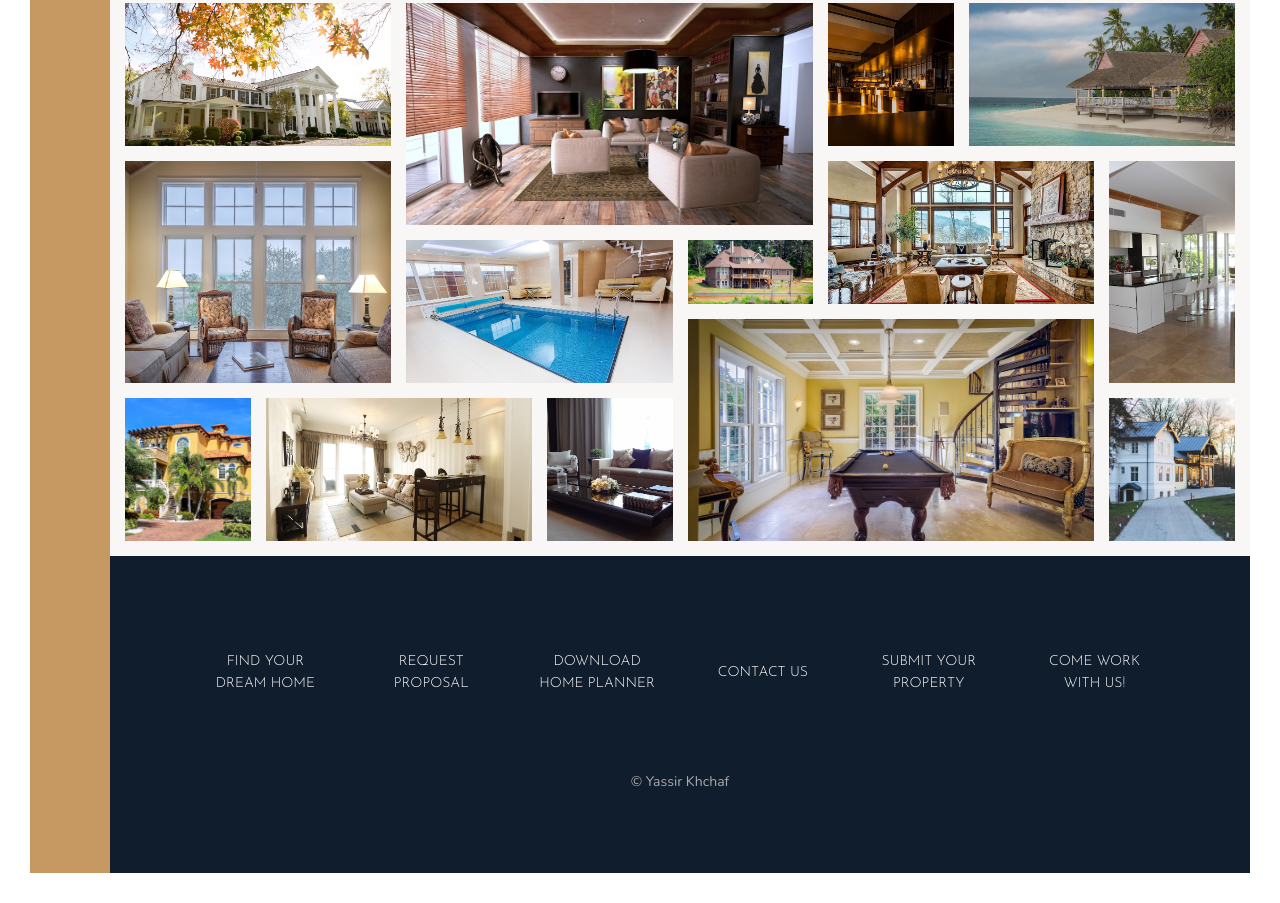
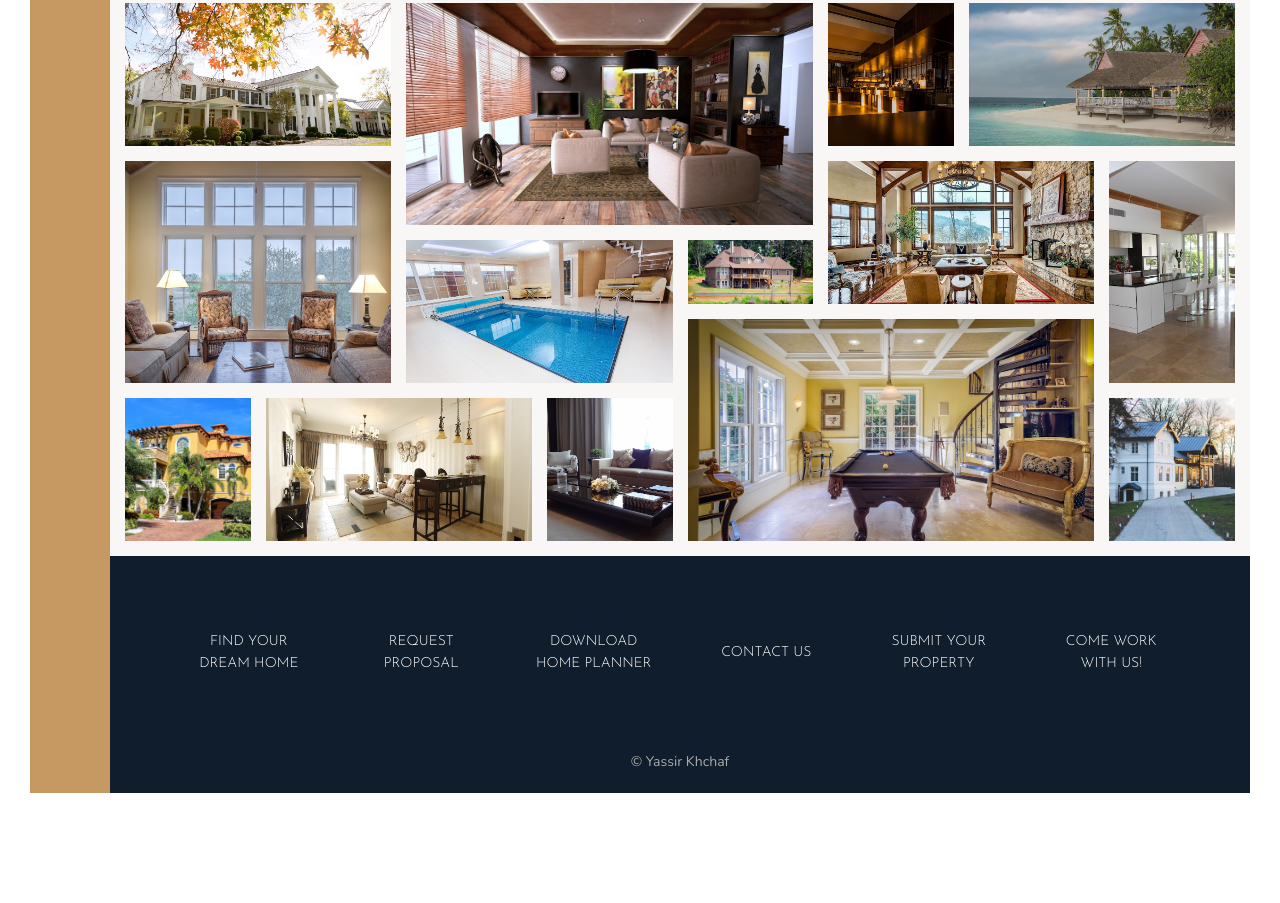
Before and after one commit to YassirKJS/paris-estates, a website: page index.html in a window 1280 px wide. Shown: the part 3005-3908 px from the top of the page. After the commit the page ends 3828 px from the top, so only its background shows below. Drawn offline with nearby package versions, Linux system fonts and the light colour scheme.

Commit message:
adjustments

```diff
--- a/sass/layout/_footer.scss
+++ b/sass/layout/_footer.scss
@@ -1,7 +1,7 @@
 .footer {
   background-color: var(--color-secondary);
   grid-column: full-start / full-end;
-  padding: 8rem;
+  padding: 6rem 6rem 2rem 6rem;
 }
 
 .nav {
```
Also changed, not shown: css/style.css.
